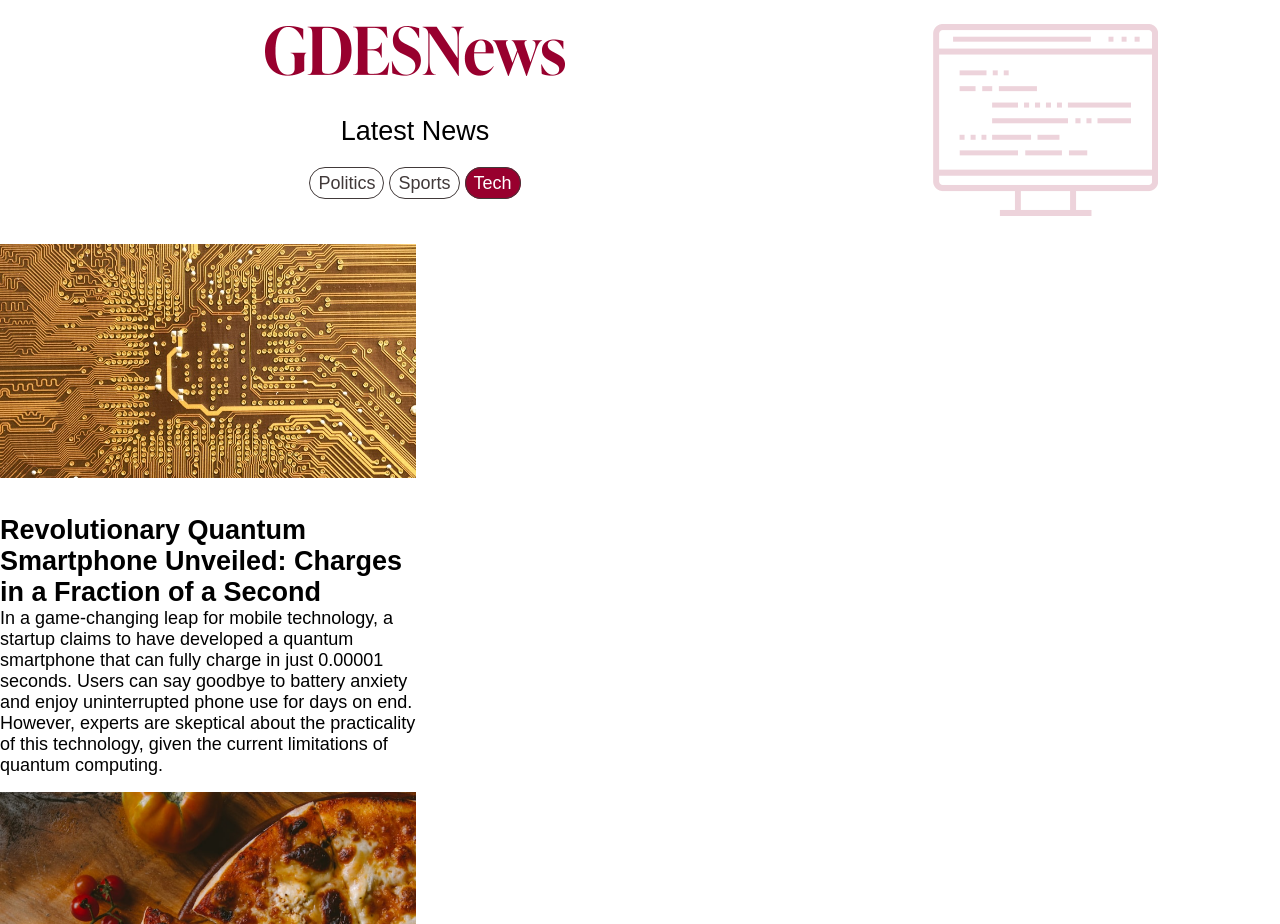
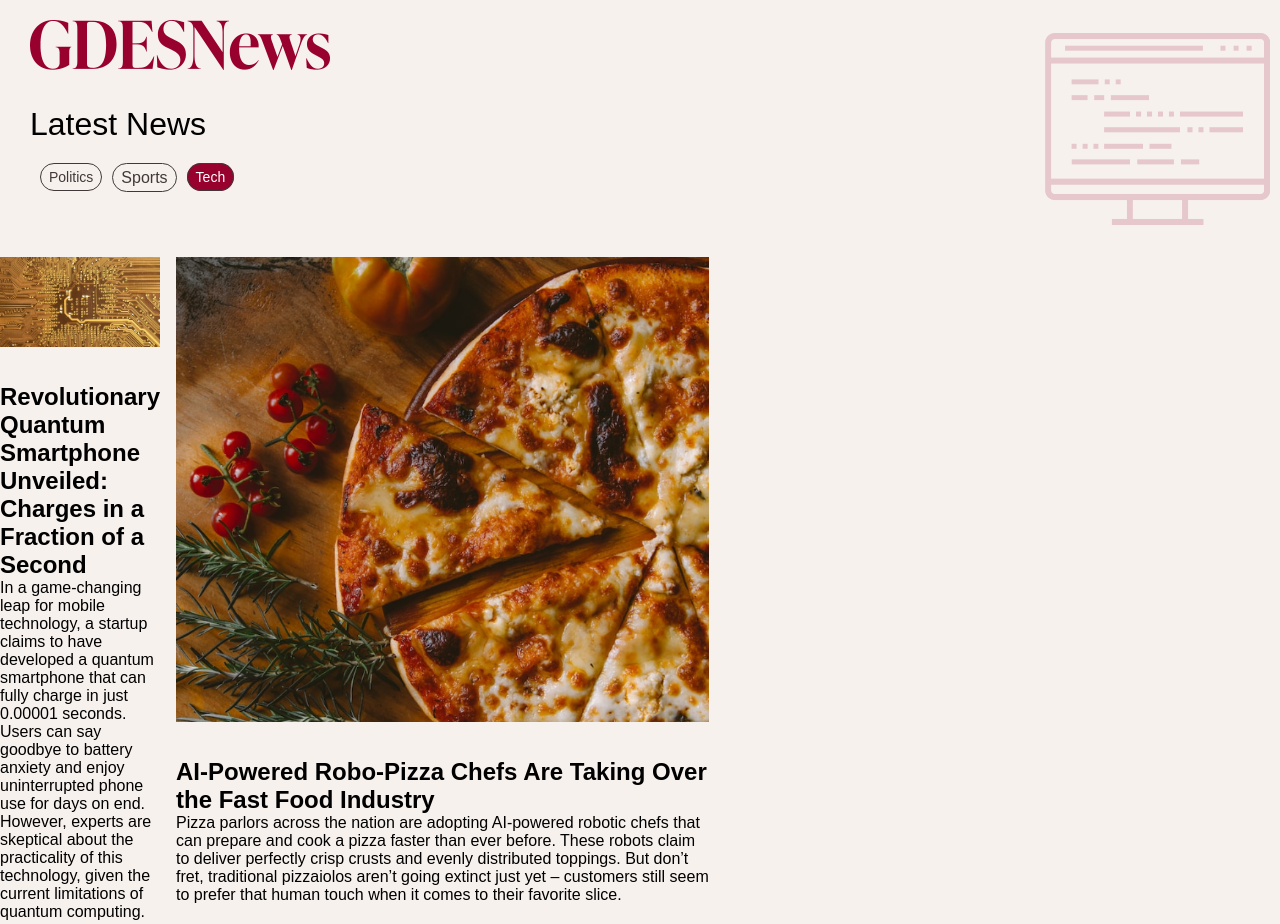
Before and after one commit to nic-gdes/assignment-2023-gdes-252-web-design-iii-midterm-project-Magda089, a plain HTML site: page index.html in a window 1280 px wide. Shown: the top 924 px of the page. Drawn offline with Linux system fonts and the light colour scheme.

Commit message:
trying to fix
trying to fix

```diff
--- a/index.html
+++ b/index.html
@@ -11,10 +11,10 @@
         <nav aria-label="Main Navigation">
             <img src="./images/logo-gdesnews.png" alt="GDES News Logo" aria-label="GDES News Logo">
                 <h2 class="latest-news">Latest News</h2>
-                <ul>
-                    <il ><a href="#" aria-label="Politics Section">Politics</a></il>
-                    <il><a href="#" aria-label="Sport Section">Sports</a></il>
-                    <il class="tech"><a href="#" aria-label="Tech">Tech</a></il>
+                <ul class="menu">
+                    <il class="menu-item"><a href="#" aria-label="Politics Section">Politics</a></il>
+                    <il menu-item><a href="#" aria-label="Sport Section">Sports</a></il>
+                    <il class="menu-item tech"><a href="#" aria-label="Tech">Tech</a></il>
                 </ul>
         </nav>
 
@@ -24,9 +24,7 @@
     </header>
 
     <main>
-
         <section class="grid-container">
-        <div class="container">
     <div class="article item-1">
         <img src="././images/quantum-computer.jpeg" alt="GDES NEWS LOGO" >
         <h2>Revolutionary Quantum Smartphone Unveiled: Charges in a Fraction of a Second</h2>
@@ -39,39 +37,29 @@
         <p>Pizza parlors across the nation are adopting AI-powered robotic chefs that can prepare and cook a pizza faster than ever before. These robots claim to deliver perfectly crisp crusts and evenly distributed toppings. But don’t fret, traditional pizzaiolos aren’t going extinct just yet – customers still seem to prefer that human touch when it comes to their favorite slice.</p>
     </div>
     <div class="article item-3">
-            <img src="./images/mars.png" alt="Coffe" >
-
-            <h2>NASA’s New Space Elevator Will Reach Mars in Just 2 Hours</h2>
-            <p>In a groundbreaking announcement, NASA has revealed plans for a space elevator that will connect Earth to Mars in under two hours. With this technology, interplanetary travel will become as easy as riding an elevator. However, before you pack your bags for the Red Planet, experts caution that such a project would require unimaginable advancements in materials science and engineering.</p>
-
+        <img src="./images/mars.png" alt="" >
+        <h2>NASA’s New Space Elevator Will Reach Mars in Just 2 Hours</h2>
+        <p>In a groundbreaking announcement, NASA has revealed plans for a space elevator that will connect Earth to Mars in under two hours. With this technology, interplanetary travel will become as easy as riding an elevator. However, before you pack your bags for the Red Planet, experts caution that such a project would require unimaginable advancements in materials science and engineering.</p>
     </div>
-
-    <div class="article item-4 flex-container">
-        <div class="item-4-image">
+    <div class="article item-4">
         <img src="./images/coffee.png" alt="" >
-    </div>
-    <div class="item-4-content">
         <h2>World’s First Mind-Reading Coffee Machine Brews Your Perfect Cup of Joe
         </h2>
         <p class="line">Imagine a world where your coffee machine knows exactly how you’re feeling and brews the perfect cup of coffee to match your mood. A new startup claims to have developed a coffee maker that can read your thoughts and preferences, delivering a customized caffeine experience. While it sounds enticing, critics argue that mind-reading technology of this caliber is far from being a reality.</p>
     </div>
-    </div>
-
     <div class="article item-5">
         <!-- <img src="./images/coffee.png" alt="" > -->
         <h2>Internet 2.0 Unveiled: Downloading Physical Objects at the Speed of Light
         </h2>
         <p>A tech company has announced Internet 2.0, a revolutionary upgrade that promises to allow users to download physical objects as easily as they download files online. While this sounds like science fiction come true, experts warn that it’s too early to ditch your Amazon Prime membership, as teleportation technology remains firmly in the realm of fantasy.</p>
     </div>
-</div>
 </section>
 
-
     <section class="article-2">
-        <div class="container">
         <div class="article-bottom">
         <h3>Welcome to the North Idaho College Graphic and Web Design Program – where pixels become playgrounds and creativity knows no bounds!</h3>
         <img src="./images/gdes-classroom.png" alt="GDES classroom" >
+
         <h3>About us</h3>
         <p>Hey there, digital dreamer! We’re the wizards behind the web, the artists of the Adobe Suite, and the creative minds shaping pixels into perfection. Nestled in the picturesque heart of North Idaho, our Graphic and Web Design Program is where innovation meets inspiration.</p>
         <h3>We Paint the Digital Canvas</h3>
@@ -85,8 +73,8 @@
             <a href="#" class="round-button" >Visit GDES Program at NIC</a>
         </div>
     </div>
-</div>
     </section>
+
     </main>
 
     <footer class="footer">
--- a/style/style.css
+++ b/style/style.css
@@ -1,6 +1,7 @@
-body, h1, h2, h3, ul,p {
+* {
     margin: 0;
     padding: 0;
+    box-sizing: border-box;
 }
 
 body {
@@ -8,18 +9,18 @@ body {
     /* background-color: #ba5c1c; */
     width: 100%;
     height: 100vh;
+    margin: 0;
+    padding: 0;
+    background-color: #F7F1ED ;
 }
 
-html {
-    font-size: 16px;
-}
 
 
 header {
 display: flex;
-flex-direction: column;
-align-items: center;
-text-align: center;
+/* flex-direction: column; */
+/* align-items: center; */
+/* text-align: center; */
 justify-content: space-between;
 padding: 10px;
 }
@@ -27,25 +28,35 @@ padding: 10px;
  .latest-news {
     padding-bottom: 1rem;
     font-weight: 100;
+    padding: 1rem 0;
+    font-size: 32px;
  }
 
 nav {
     display: flex;
     flex-direction: column;
     align-items: center;
-    margin-top: 1rem;
+    margin-top: 10px;
+    margin-bottom: 20px;
 }
 
 nav img {
     max-width: 50%;
-    margin-bottom: 40px;
+    margin-bottom: 20px;
 }
 
-nav ul {
+
+.menu {
 list-style: none;
+display: flex;
 margin-top: 10px;
 margin-bottom: 40px;
 justify-content: space-between;
+}
+.menu-item {
+    margin: 0 8px;
+    font-size: 14px;
+
 }
 
 .computer-icon {
@@ -62,17 +73,14 @@ justify-content: space-between;
 }
 
 .article {
-    /* display: grid;
-    grid-template-columns: 1fr; */
     gap: 1rem;
-    /* padding: 1rem; */
     margin-bottom: 1rem;
 }
 
 
 .article img {
-    width: 100%;
-    max-width: 100%;
+    min-width: 100%;
+    /* max-width: 100%; */
     height: auto;
     padding-bottom: 2rem;
 }
@@ -101,11 +109,11 @@ justify-content: space-between;
     position: relative;
     max-width: 100%;
     text-align: center;
-    align-items: center;
+    /* align-items: center; */
   }
 
   .line:after {
-    position: absolute;
+    /* position: absolute;
     bottom: -270px;
     width: 100%;
     height: 3px;
@@ -113,14 +121,24 @@ justify-content: space-between;
     content: "";
     display: block;
     left: 50%;
-    transform: translatex(-50%);
+    transform: translatex(-50%); */
+
+    content: "";
+    position: absolute;
+    bottom: -20px;
+    left: 50%;
+    transition: translateX(-50%);
+    -ms-text-kashida-space: 100%;
+    height: 3px;
+    background: #98002E;
+
   }
 
 .button {
     display: flex;
     flex-direction: column;
     width: 100%;
-    justify-content: center;
+    /* justify-content: center; */
     align-items: center;
     margin-top: 3rem;
     margin-bottom: 3rem;
@@ -181,27 +199,40 @@ h3 {
     margin: 1rem auto;
 }
 
+/* ************************************************** */
+/* ************************************************** */
+/* ************************************************** */
+/* Media query for TABLET */
 
+/* Media query for TABLET */
+@media (min-width: 768px) {
+  header {
+    display: flex;
+    justify-content: space-between;
+    align-items: center;
+    padding: 10px;
+  }
 
+  .latest-news {
+    font-weight: 100;
+    padding: 1rem 0;
+  }
 
-/* Media query for tablet */
-@media (min-width: 768px) {
+  .menu-item {
+    margin: 0 10px;
+    font-size: 14px;
+  }
 
-header {
-    display: grid;
-    grid-template-columns: 1fr auto;
-    align-items: center;
+  nav {
+    display: flex;
+    justify-content: flex-start;
+    align-items: start;
+    padding-left: 20px;
+  }
 
-}
- nav {
-    order: 1;
-
-}
   .computer-icon {
-    display: inline;
-    order: 2;
-    max-height: 600px;
-    align-self: center;
+    display: flex;
+    justify-content: flex-end;
   }
 
   .computer-icon img {
@@ -209,118 +240,11 @@ header {
     height: auto;
   }
 
-    nav img {
-        max-height: 50px;
-    }
-    nav ul {
-      text-align: left;
-    }
-
-
-    .article-2 {
-    grid-column: 1 / span 3;
-    grid-row: auto;
-    width: 100%;
-    }
-
   .grid-container {
     display: grid;
     grid-template-columns: repeat(3, 1fr); /* Three equal columns */
-    grid-template-rows: repeat(2, 1fr); /* Two equal rows */
-    gap:1rem;
-
-    }
-
-.article {
-    width: 100%;
-}
- .item-1 {
-    grid-column: 1;
-    grid-row: 1;
- }
- .item-2 {
-    grid-column:2/ span 3;
-    grid-row: 1;
- }
- .item-3 {
-    grid-column: 1;
-    grid-row: 2;
- }
-
- .item-4 {
-    grid-column: 2;
-    grid-row: 2;
-}
-
-.item-5 {
-    grid-column: 3;
-    grid-row: 2;
-}
-
-.article-2 {
-    display: flex;
-    flex-direction: column;
-    align-items: center;
-    /* max-width: 800px; */
-    margin: 0 auto;
-}
-}
-
-
-/* ********************************************************* */
-/* Media query for desktop */
-@media (min-width: 1024px) {
-
-
-    body {
-        font-size: 18px;
-    }
-    .footer {
-        display: grid;
-        grid-template-columns: repeat(1, 1fr);
-        grid-gap: 20px;
-        align-items: center;
-
-    }
-
-
-    header {
-        display: grid;
-        grid-template-columns: 1fr auto;
-        align-items: center;
-    }
-
-    nav {
-        order: 1;
-    }
-
-    .computer-icon {
-        display: inline;
-        order: 2;
-        max-height: 600px;
-        align-self: center;
-    }
-
-    .computer-icon img {
-        max-width: 50%;
-        height: auto;
-    }
-
-    nav img {
-        max-height: 50px;
-    }
-
-    nav ul {
-        text-align: left;
-    }
-
-
-    .grid-container {
-        display: grid;
-        grid-template-columns: repeat(3, 1fr); /* Three equal columns */
-        grid-template-rows: auto ;
-        gap: 1rem;
-
+    /* grid-template-rows: auto auto; */
+    grid-gap: 1rem;
   }
 
   .item-1 {
@@ -329,42 +253,42 @@ header {
   }
 
   .item-2 {
-        grid-column: 2 ; /* Span columns 2 and 3 */
+    grid-column: 2 / span 3;
     grid-row: 1;
   }
 
   .item-3 {
-        grid-column: 3;
-        grid-row: 1 ;
-        margin-left: 5rem;
-    }
-
-    /* .item-4 {
-        grid-column: 2 /span 3;
-        grid-row: 2;
-        display: grid;
-        background-color: #98002E;
-        /* grid-template-columns: repeat(2, 1fr);  */
-        /* grid-template-rows: auto;   */
-        /* margin: auto; */
-        /* color: #ffffff; */
-        /* padding: 1rem; */
-
-
-    /* } */
-
-
-
-
-    .item-5 {
     grid-column: 1;
     grid-row: 2;
   }
 
-    .article-2 {
-        grid-column: 2;
-        grid-row: 3;
+  .item-4 {
+    grid-column: 4;
+    grid-row: 2;
   }
+
+  .item-5 {
+    grid-column: 5;
+    grid-row: 2;
+  }
+
+   img {
+    max-width: 100%;
+    height: auto;
+    object-fit: cover;
+  }
+
+.item-2 img {
+
+}
+
+}
+
+/* ********************************************************* */
+/* Media query for desktop */
+@media (min-width: 1024px) {
+
+
 
     .button {
         display: flex;
```
Lines whose indentation alone changed are shown as unchanged.
